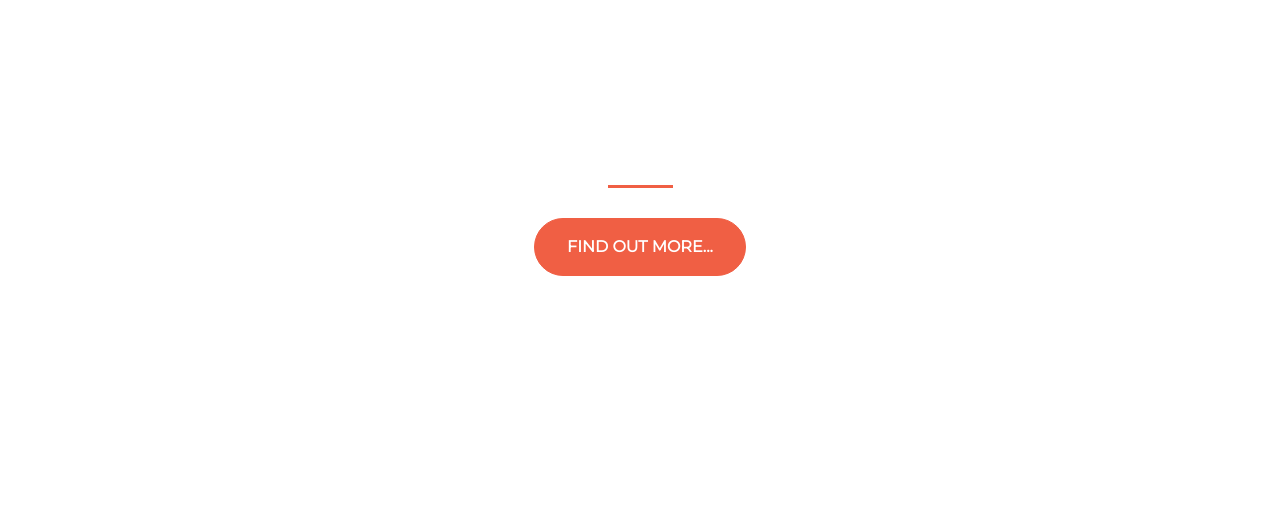
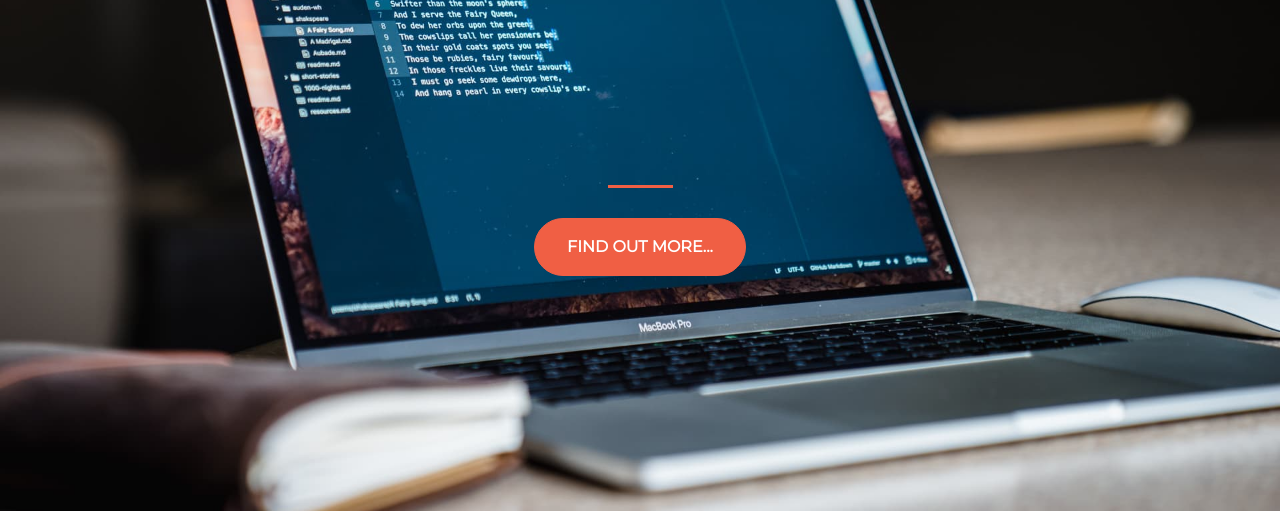
Before and after one commit to TheMoth01/TheMoth01.github.io, a plain HTML site: page index.html in a window 1280 px wide. Shown: the part 289-800 px from the top of the page. Drawn offline with nearby package versions, Linux system fonts and the light colour scheme.

Commit message:
Revert "Uploading Website"
This reverts commit 4ab2e5741e54f910dbcec8f16c186e658d54df5a.

```diff
--- a/style.css
+++ b/style.css
@@ -21,7 +21,7 @@ hr {
 
 header.startup {
   background-position: center;
-  background-image: url("TheMoth01.github.io/master/pictures/Code.png");
+  background-image: url("Code.png");
   background-size: cover;
   height: 100%;
 }
```
Also changed, not shown: Code.PNG (renamed from Code.JPG), 1 other file.
